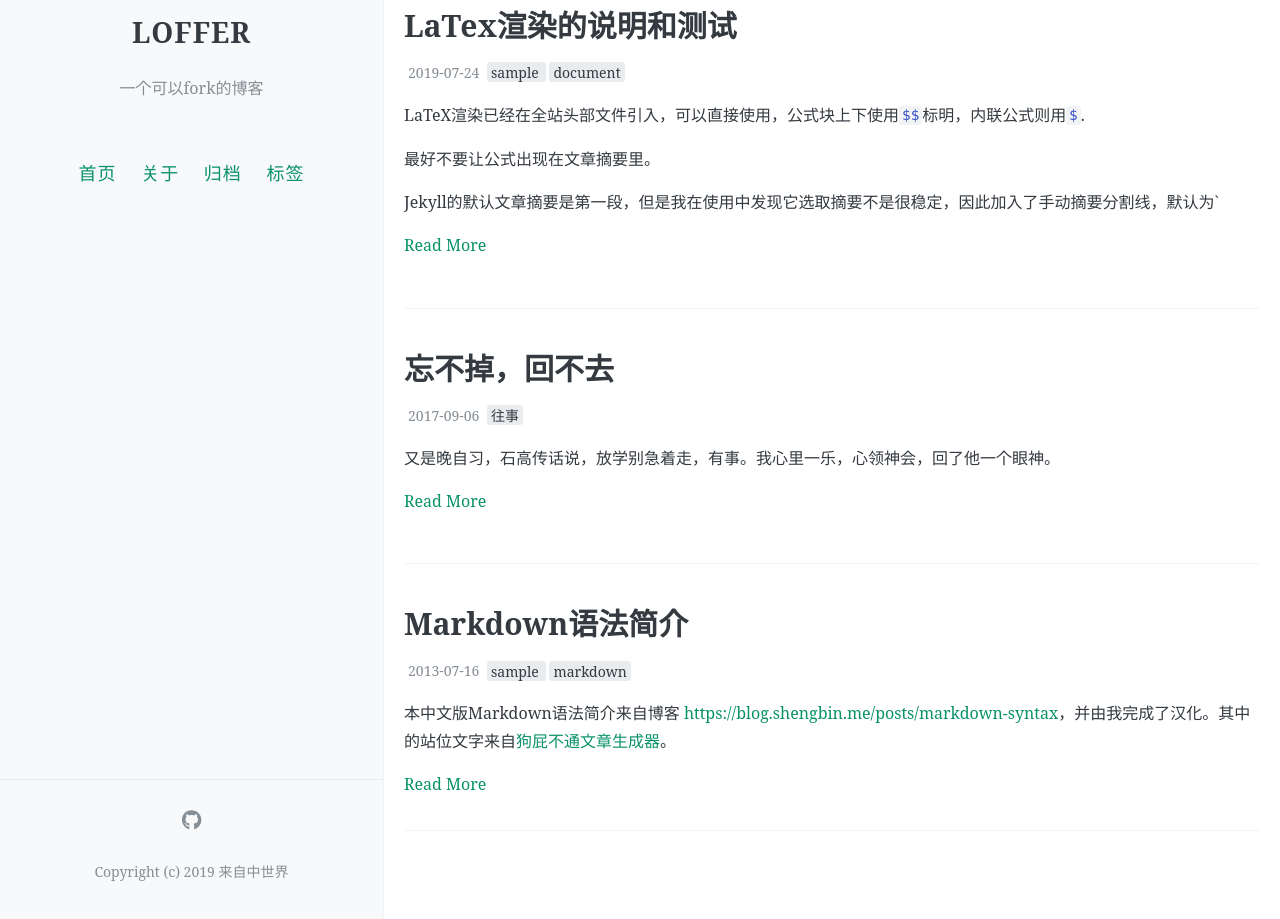
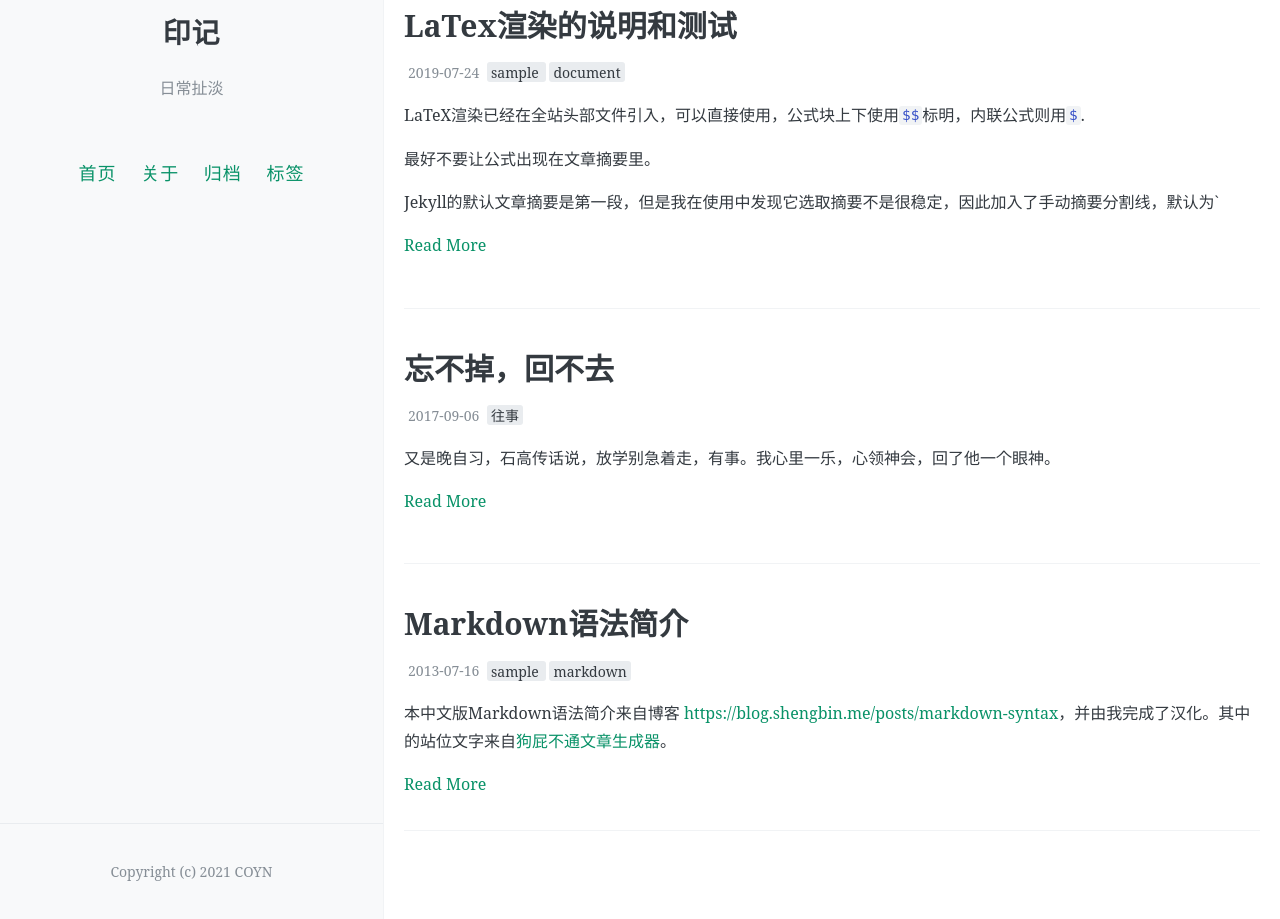
Before and after one commit to ecoyn/ecoyn.github.com, a Jekyll site: the page built from index.html, in a window 1280 px wide and 1209 px high. Shown: the part 290-1209 px from the top of the window. Built offline with Jekyll 4.4.1, drawn with Linux system fonts in a browser that asks for light colours; the list of posts is cut into pages by our own code; comment, search, counter and statistics services are not loaded.

Commit message:
Update _config.yml

```diff
--- a/_config.yml
+++ b/_config.yml
@@ -7,16 +7,16 @@
 # 井号后面的文字是说明文档，不会被程序读取。
 
 # 描述/签名
-name: LOFFER
-description: 一个可以fork的博客
+name: 印记
+description: 日常扯淡
 
 # 输入你的网站域名（如果你没有添加自己的域名，而是直接用GitHub pages分配的域名的话可以省略）
-url:
+url: coyn.cc
 
 # 添加你的博客的二级域名，一般来说是你的repository名
 # 如果你的博客的URL是：(http://yourusername.github.io/repository-name)
 # 那么就写成 "/repository-name"
-baseurl: /LOFFER
+baseurl:
 
 
 #
@@ -55,7 +55,7 @@ footer-links:
   email: #youremailaddress@mail.com
   facebook: #https://www.facebook.com/<>
   flickr: #https://www.flickr.com/<>
-  github: FromEndWorld/loffer #https://github.com/<>
+  github: #FromEndWorld/loffer #https://github.com/<>
   instagram: #https://instagram.com/<>
   linkedin: #https://www.linkedin.com/in/<>
   pinterest: #https://www.pinterest.com/<>
@@ -66,14 +66,14 @@ footer-links:
   youtube: # channel/<your_long_string> or user/<user-name>
 
 # 站点页脚的文字
-footer-text: Copyright (c) 2019 来自中世界
+footer-text: Copyright (c) 2021 COYN
 
 #
 # 评论，注意，请不要同时添加多种不同的评论区
 #
 
 # 输入Disqus shortname，即可添加评论区，请查阅文档，设置自己的disqus站点，不要继续使用我的站点loffer
-disqus: loffer #shortname
+#disqus: loffer #shortname
 
 # 输入Gitalk相关设定，即可添加评论区，具体请看教程
 gitalk:
```
